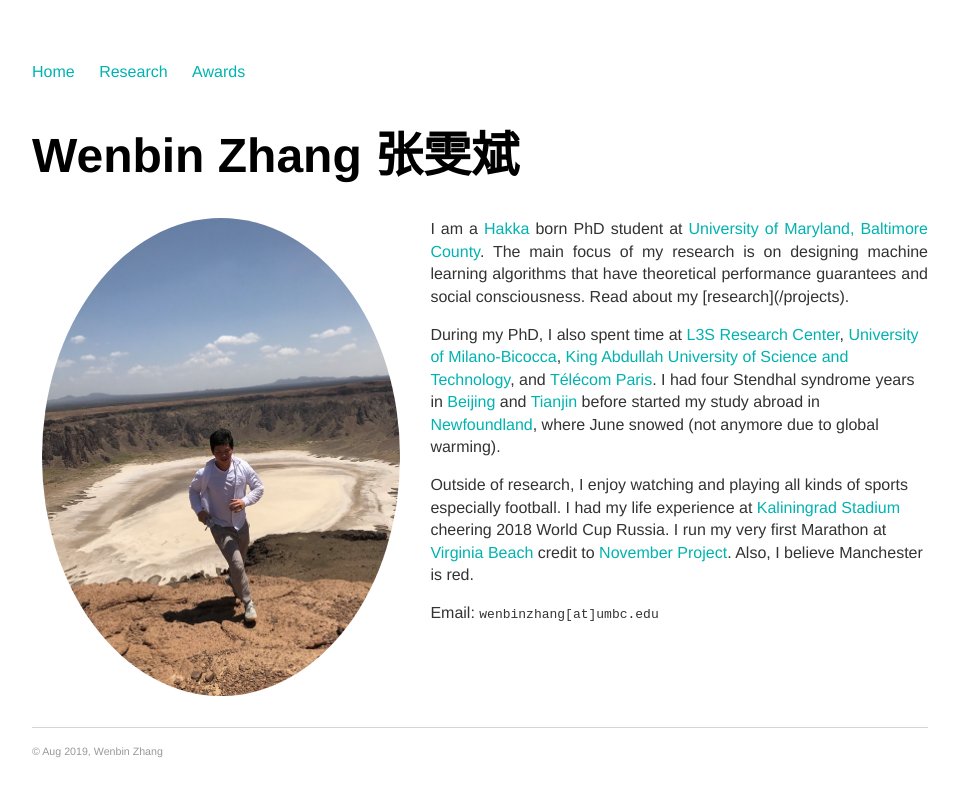
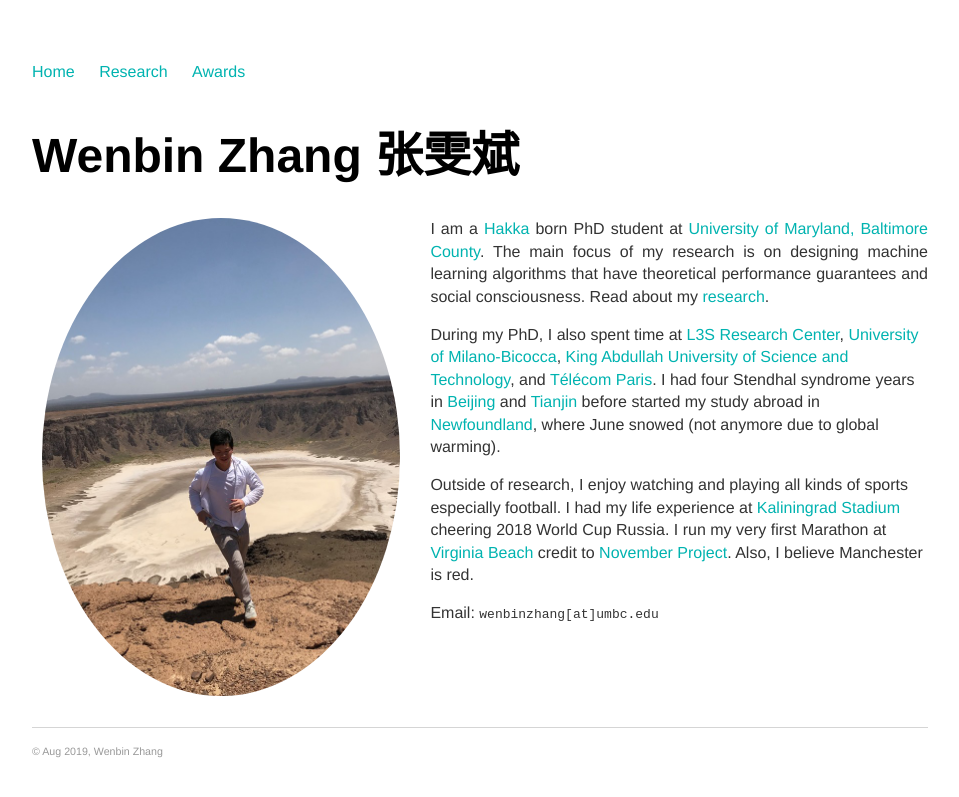
Before and after one commit to vanbanTruong/vanbanTruong.github.io, a Jekyll site: the page built from index.md, in a window 1280 px wide. Shown: the top 797 px of the page, without its empty margins (160-1119 px from the left). Built offline with Jekyll 4.4.1, drawn with Linux system fonts in a browser that asks for light colours; part of the change alters nothing that is shown.

Commit message:
Update index.md

```diff
--- a/index.md
+++ b/index.md
@@ -8,7 +8,8 @@ title: Wenbin Zhang | 张雯斌
 
 <img src="img/taif.jpg" alt="Photo" class="leftside_image">
 
-<p align="justify">I am a <a href="https://en.wikipedia.org/wiki/Hakka_people">Hakka</a> born PhD student at <a href="https://www.umbc.edu/">University of Maryland, Baltimore County</a>. The main focus of my research is on designing machine learning algorithms that have theoretical performance guarantees and social consciousness. Read about my [research](/projects).</p>
+<p align="justify">I am a <a href="https://en.wikipedia.org/wiki/Hakka_people">Hakka</a> born PhD student at <a href="https://www.umbc.edu/">University of Maryland, Baltimore County</a>. The main focus of my research is on designing machine learning algorithms that have theoretical performance guarantees and social consciousness. Read about my <a href="https://github.com/vanbanTruong/vanbanTruong.github.io/blob/master/research.md">research</a>.</p>
+
 
 During my PhD, I also spent time at [L3S Research Center](https://www.l3s.de/de), [University of Milano-Bicocca](https://www.unimib.it/), [King Abdullah University of Science and Technology](https://www.kaust.edu.sa/en), and [Télécom Paris](https://dig.telecom-paristech.fr/blog/). I had four Stendhal syndrome years in [Beijing](https://www.google.com/maps/@39.9553424,116.3162938,17z?hl=en&authuser=0) and [Tianjin](https://www.google.com/maps/@39.1099492,117.2091143,18z?hl=en&authuser=0) before started my study abroad in [Newfoundland](https://www.google.com/maps/@47.5730776,-52.7360975,16z?hl=en&authuser=0), where June snowed (not anymore due to global warming).
 
```
